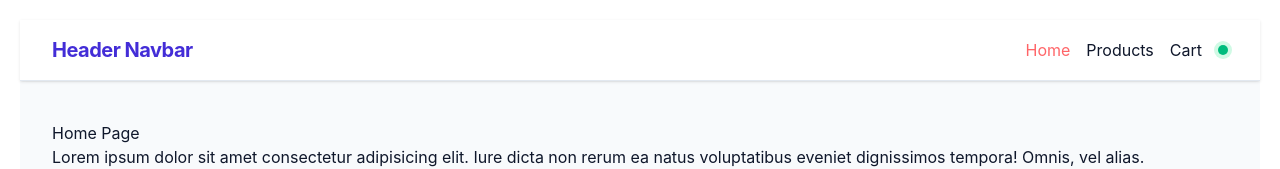
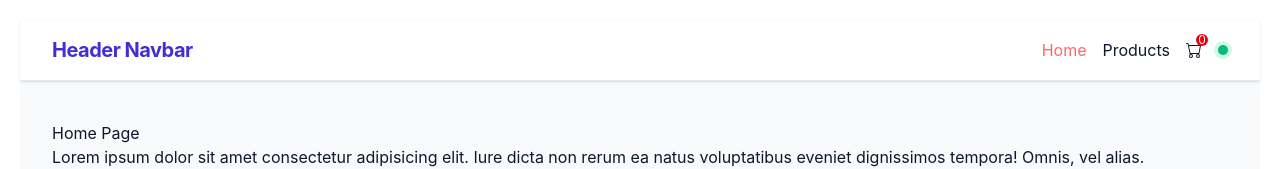
Before and after one commit to eminbasbayan/react-egitimi-albaraka, a React (Vite) app: page / in a window 1280 px wide. Shown: the top 169 px of the page. Built offline with nearby package versions, Linux system fonts and the light colour scheme.

Commit message:
react-icons kurulumu

```diff
--- a/package.json
+++ b/package.json
@@ -13,6 +13,7 @@
     "@tailwindcss/vite": "^4.3.3",
     "react": "^19.2.8",
     "react-dom": "^19.2.8",
+    "react-icons": "^5.7.0",
     "react-router-dom": "^7.18.4",
     "react-toastify": "^11.1.0",
     "tailwindcss": "^4.3.3"
--- a/src/components/Layout/Header.jsx
+++ b/src/components/Layout/Header.jsx
@@ -1,4 +1,5 @@
-import {  NavLink } from 'react-router-dom';
+import { NavLink } from 'react-router-dom';
+import { BsCart } from 'react-icons/bs';
 
 const Header = () => {
   return (
@@ -33,11 +34,14 @@ const Header = () => {
               <li>
                 <NavLink
                   className={({ isActive }) =>
-                    `hover:text-red-400 ${isActive && 'text-red-400'}`
+                    `hover:text-red-400 flex items-center gap-1 relative ${isActive && 'text-red-400'}`
                   }
                   to="/cart"
                 >
-                  Cart
+                  <BsCart />
+                  <span className="text-xs absolute bg-red-600 text-white w-3 h-3 flex items-center justify-center rounded-full text-center top-[-8px] right-[-6px]">
+                    0
+                  </span>
                 </NavLink>
               </li>
             </ul>
```
Also changed, not shown: 1 other file (tests, documents, lock files or other folders).
